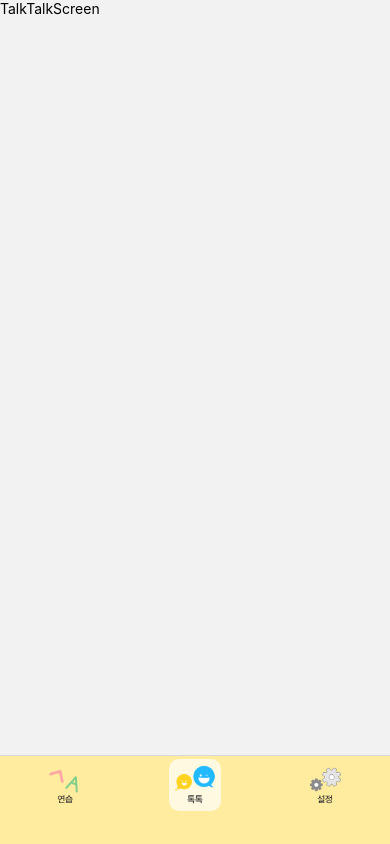
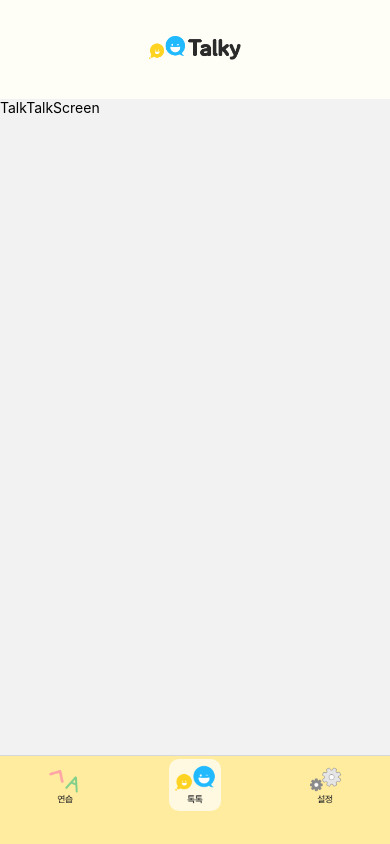
Before and after one commit to HSU-Talky/Talky-Frontend, a React Native app: screen / in a window 390 px wide. Built offline with nearby package versions, Linux system fonts and the light colour scheme.

Commit message:
✨ : 헤더에 Logo 추가

```diff
--- a/src/navigation/GuardianTabBar.js
+++ b/src/navigation/GuardianTabBar.js
@@ -8,6 +8,7 @@ import GuardianSettingScreen from "../screens/guardianSettingScreen/GuardianSett
 import MAP_ICON from "../assets/tabbar/practice.png"; //변경예정
 import STATISTICS_ICON from "../assets/tabbar/talktalk.png"; //변경예정
 import SETTING_ICON from "../assets/tabbar/setting.png";
+import Logo from "../components/Logo";
 
 const Tab = createBottomTabNavigator();
 
@@ -16,7 +17,16 @@ const GuardianTabNavigator = () => {
     <Tab.Navigator
       initialRouteName="Statistics"
       screenOptions={({ route }) => ({
-        headerShown: false,
+        headerTitle: () => <Logo top="20" />,
+        headerTitleAlign: "center",
+        headerStyle: {
+          backgroundColor: COLORS.BACKGROUND,
+          height: 98.67,
+          elevation: 0, // 그림자 제거
+          shadowOpacity: 0,
+          borderBottomWidth: 0,
+        },
+
         tabBarShowLabel: false, // 아이콘만
         tabBarStyle: {
           height: 89,
--- a/src/navigation/UserTabBar.js
+++ b/src/navigation/UserTabBar.js
@@ -8,6 +8,7 @@ import UserSettingScreen from "../screens/userSettingScreen/UserSettingScreen";
 import PRACTICE_ICON from "../assets/tabbar/practice.png";
 import TALKTALK_ICON from "../assets/tabbar/talktalk.png";
 import SETTING_ICON from "../assets/tabbar/setting.png";
+import Logo from "../components/Logo";
 
 const Tab = createBottomTabNavigator();
 
@@ -16,7 +17,16 @@ export default function UserTabNavigator() {
     <Tab.Navigator
       initialRouteName="Talk"
       screenOptions={({ route }) => ({
-        headerShown: false,
+        headerTitle: () => <Logo top="20" />,
+        headerTitleAlign: "center",
+        headerStyle: {
+          backgroundColor: COLORS.BACKGROUND,
+          height: 98.67,
+          elevation: 0, // 그림자 제거
+          shadowOpacity: 0,
+          borderBottomWidth: 0,
+        },
+
         tabBarShowLabel: false, // 아이콘만
         tabBarStyle: {
           height: 89,
--- a/src/styles/color.js
+++ b/src/styles/color.js
@@ -1,4 +1,6 @@
 export const COLORS = {
+  BACKGROUND: "#FFFEF6", // 배경색
+
   MAIN_YELLOW1: "#FFF3C7", // 연한 노랑
   MAIN_YELLOW2: "#FFEC9F", // 중간 노랑
   MAIN_YELLOW3: "#FFD321", // 진한 노랑
```
